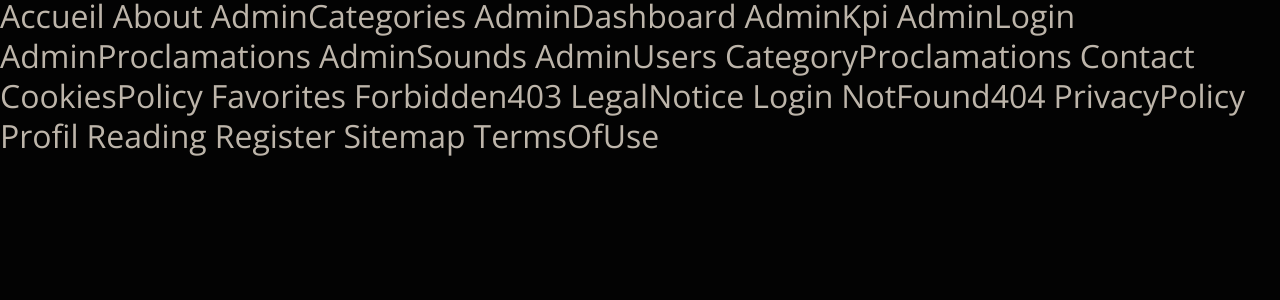
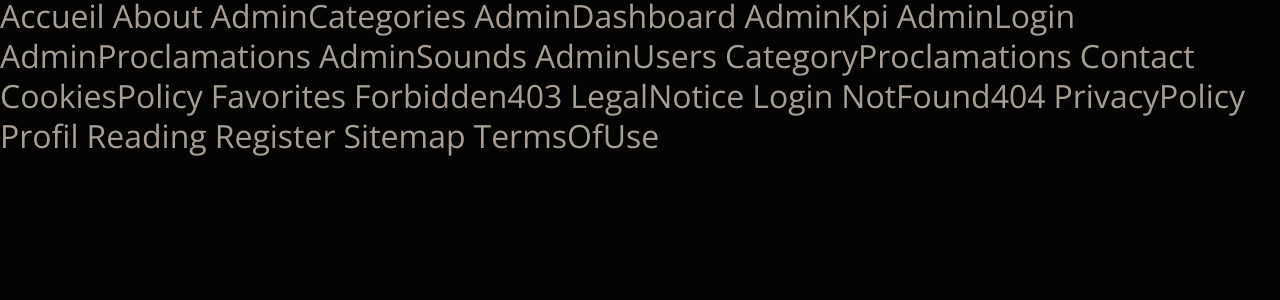
Before and after one commit to evan-azemard/Proclame, a React (Vite) app in the folder packages/client/: page / in a window 1280 px wide. Shown: the top 300 px of the page. Built offline with nearby package versions, Linux system fonts and the light colour scheme.

Commit message:
update(icon): change default color to color-text

```diff
--- a/packages/client/src/styles/_variables.scss
+++ b/packages/client/src/styles/_variables.scss
@@ -6,7 +6,7 @@
 
 	/* Colors */
 	--color-yellow: #FFB44C;
-	--color-text: #e6dcced2;
+	--color-text: #A69E94;
 	--color-blue: #111827;
 	--color-black: #000000;
 	--color-bg: #030303;
```
